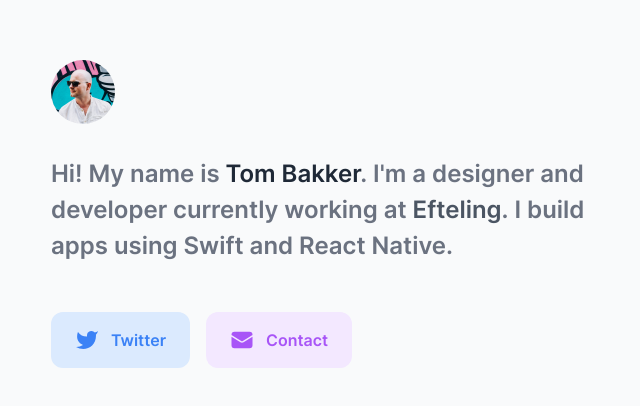
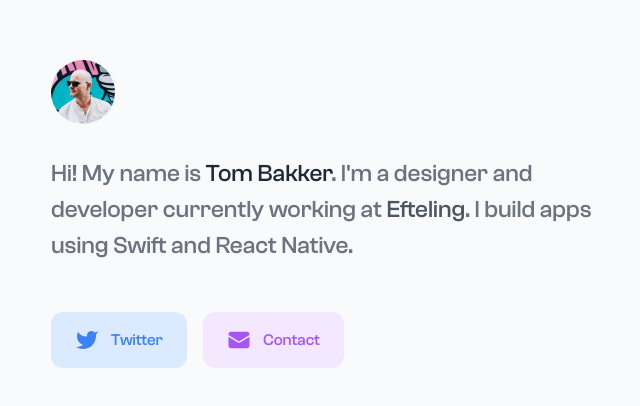
Before and after one commit to BakkerTom/personal-site, a Next.js app: page / in a window 1280 px wide. Shown: the part 186-592 px from the top of the page, without its empty margins (301-941 px from the left). Built offline with nearby package versions, Linux system fonts and the light colour scheme.

Commit message:
feat: update fonts

```diff
--- a/src/pages/index.tsx
+++ b/src/pages/index.tsx
@@ -16,7 +16,7 @@ export default function HomePage() {
               <div className='mb-8'>
                 <Avatar className='h-16 w-16 rounded-full' />
               </div>
-              <p className='max-w-xl text-2xl font-semibold leading-normal text-gray-500 dark:text-gray-300'>
+              <p className='max-w-xl text-2xl font-medium leading-normal text-gray-500 dark:text-gray-300'>
                 Hi! My name is{' '}
                 <span className='text-gray-800 dark:text-gray-100'>
                   Tom Bakker
@@ -33,7 +33,7 @@ export default function HomePage() {
               <div className='mt-12 flex flex-col space-y-4 sm:flex-row sm:space-y-0 sm:space-x-4'>
                 <Link
                   href='https://twitter.com/BakkerTom'
-                  className='flex justify-center space-x-3 rounded-xl bg-blue-100 py-4 px-6 font-semibold text-blue-500 dark:bg-blue-900 dark:text-blue-300 sm:justify-start'
+                  className='flex justify-center space-x-3 rounded-xl bg-blue-100 py-4 px-6 font-medium text-blue-500 hover:text-blue-400 dark:bg-blue-900 dark:text-blue-300 dark:hover:text-blue-200 sm:justify-start'
                 >
                   <svg
                     xmlns='http://www.w3.org/2000/svg'
@@ -41,8 +41,8 @@ export default function HomePage() {
                     height='24'
                     viewBox='0 0 24 24'
                     fill='currentColor'
-                    stroke-linecap='round'
-                    stroke-linejoin='round'
+                    strokeLinecap='round'
+                    strokeLinejoin='round'
                     className='feather feather-twitter'
                   >
                     <path d='M23 3a10.9 10.9 0 0 1-3.14 1.53 4.48 4.48 0 0 0-7.86 3v1A10.66 10.66 0 0 1 3 4s-4 9 5 13a11.64 11.64 0 0 1-7 2c9 5 20 0 20-11.5a4.5 4.5 0 0 0-.08-.83A7.72 7.72 0 0 0 23 3z'></path>
@@ -51,7 +51,7 @@ export default function HomePage() {
                 </Link>
                 <Link
                   href='mailto:tom.bakker92@gmail.com'
-                  className='flex justify-center space-x-3 rounded-xl bg-purple-100 py-4 px-6 font-semibold text-purple-500 dark:bg-purple-900 dark:text-purple-300 sm:justify-start'
+                  className='flex justify-center space-x-3 rounded-xl bg-purple-100 py-4 px-6 font-medium text-purple-500 hover:text-purple-400 dark:bg-purple-900 dark:text-purple-300 dark:hover:text-purple-200 sm:justify-start'
                 >
                   <svg
                     xmlns='http://www.w3.org/2000/svg'
--- a/src/styles/globals.css
+++ b/src/styles/globals.css
@@ -10,9 +10,20 @@
   @font-face {
     font-family: 'Inter';
     font-style: normal;
+    font-weight: 100 600;
+    font-display: optional;
+    src: url('/fonts/inter-var-latin.woff2') format('woff2');
+    unicode-range: U+0000-00FF, U+0131, U+0152-0153, U+02BB-02BC, U+02C6, U+02DA,
+      U+02DC, U+2000-206F, U+2074, U+20AC, U+2122, U+2191, U+2193, U+2212,
+      U+2215, U+FEFF, U+FFFD;
+  }
+
+  @font-face {
+    font-family: 'Clash Grotesk';
+    font-style: normal;
     font-weight: 100 900;
     font-display: optional;
-    src: url('/fonts/inter-var-latin.woff2') format('woff2');
+    src: url('/fonts/ClashGrotesk-Variable.woff2') format('woff2');
     unicode-range: U+0000-00FF, U+0131, U+0152-0153, U+02BB-02BC, U+02C6, U+02DA,
       U+02DC, U+2000-206F, U+2074, U+20AC, U+2122, U+2191, U+2193, U+2212,
       U+2215, U+FEFF, U+FFFD;
--- a/tailwind.config.js
+++ b/tailwind.config.js
@@ -7,7 +7,7 @@ module.exports = {
   theme: {
     extend: {
       fontFamily: {
-        primary: ['Inter', ...fontFamily.sans],
+        primary: ['Clash Grotesk', ...fontFamily.sans],
       },
       colors: {
         primary: {
```
Also changed, not shown: public/fonts/ClashGrotesk-Variable.woff2 (added).
